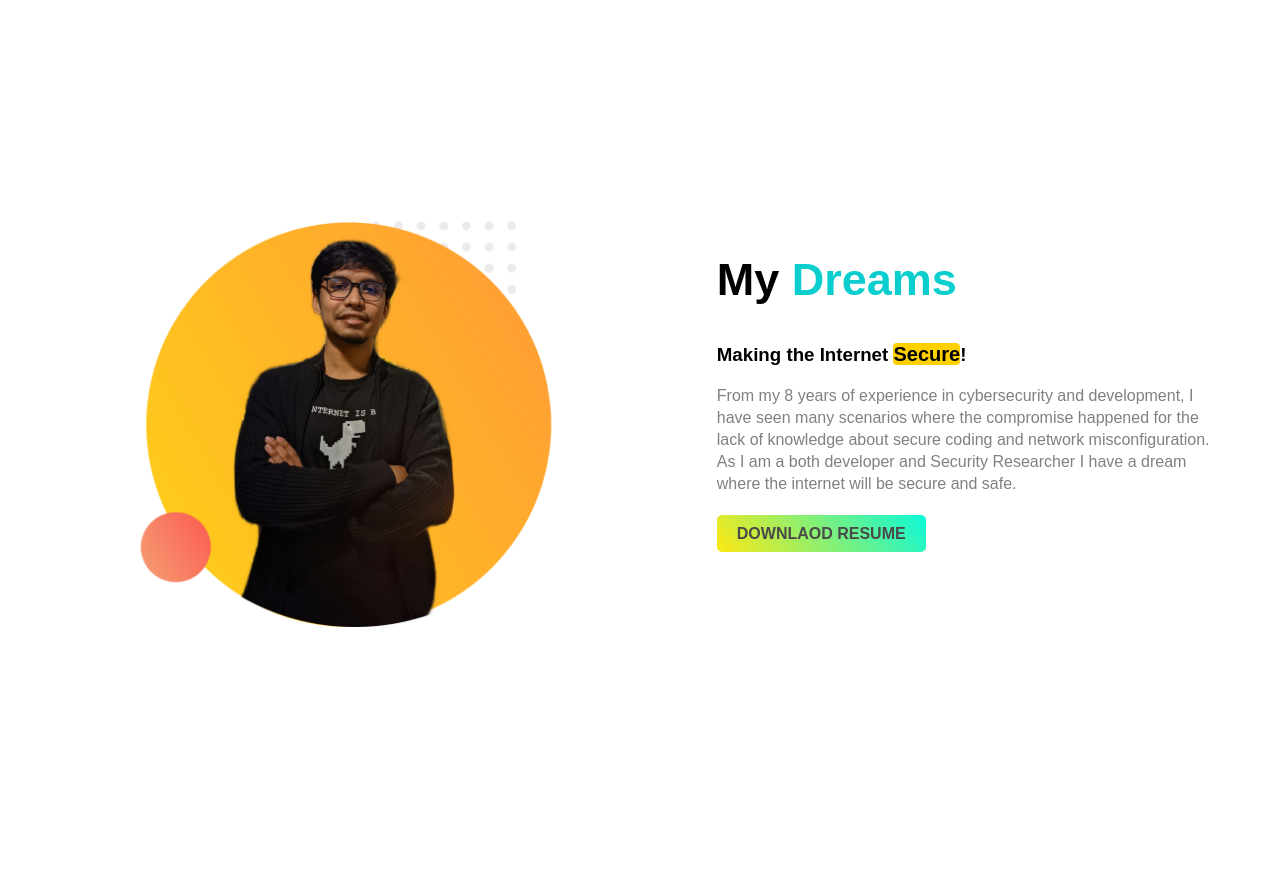
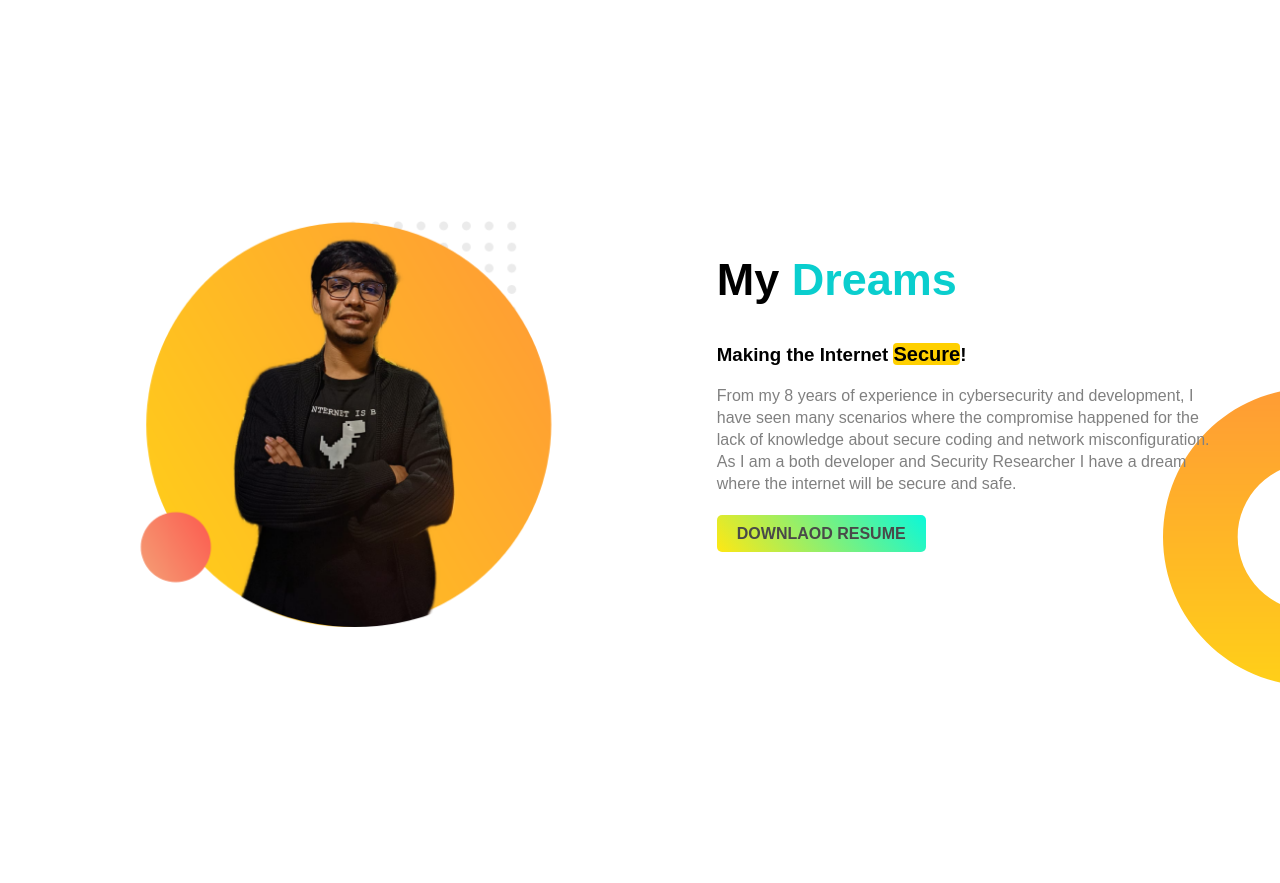
Before and after one commit to backdatedbackdoor/basic-portfolio, a plain HTML site: page index.html in a window 1280 px wide. Shown: the part 501-1384 px from the top of the page. Drawn offline with Linux system fonts and the light colour scheme.

Commit message:
some edits

```diff
--- a/css/style.css
+++ b/css/style.css
@@ -59,5 +59,7 @@ section{
     font-size: 45px;
 }
 .dream-area{
-
+    background-image: url("/images/dream-bg.png");
+    background-repeat: no-repeat;
+    background-position: right;
 }
```
Also changed, not shown: images/dream-bg.png (added).
